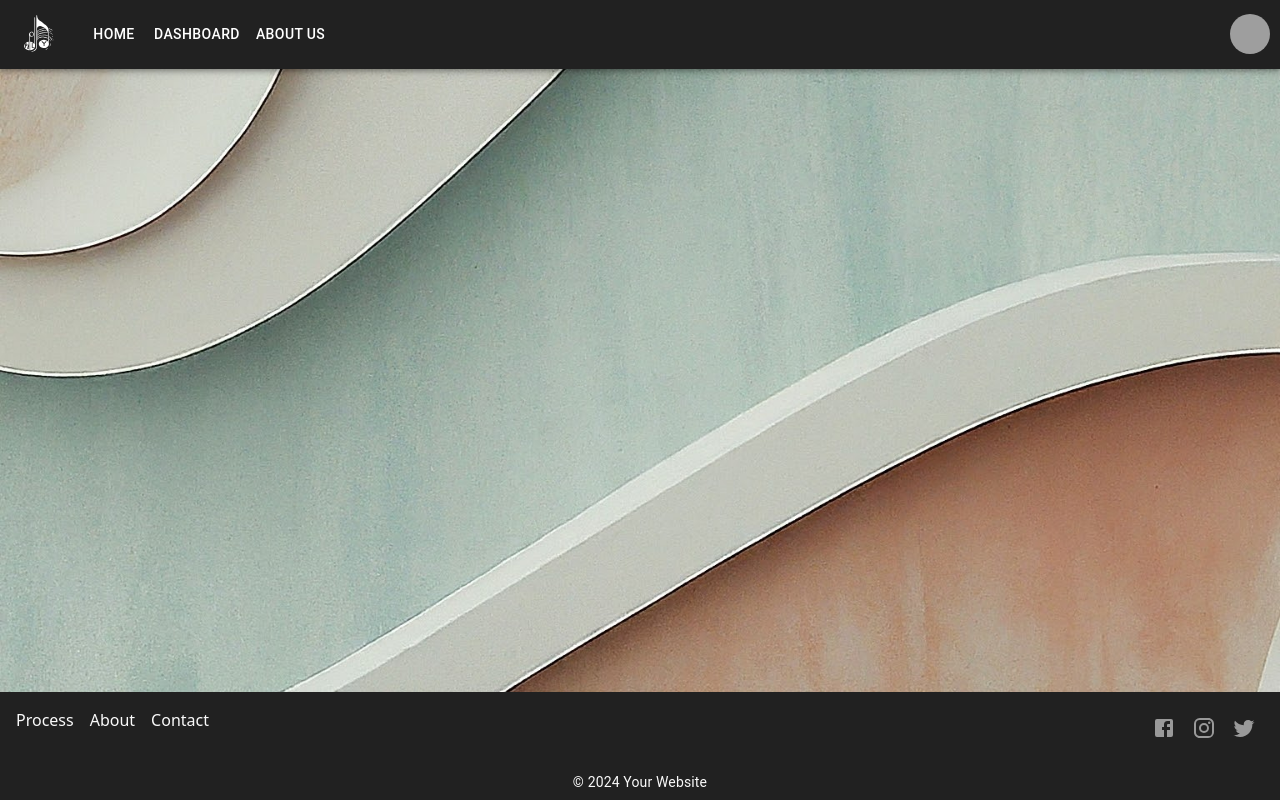
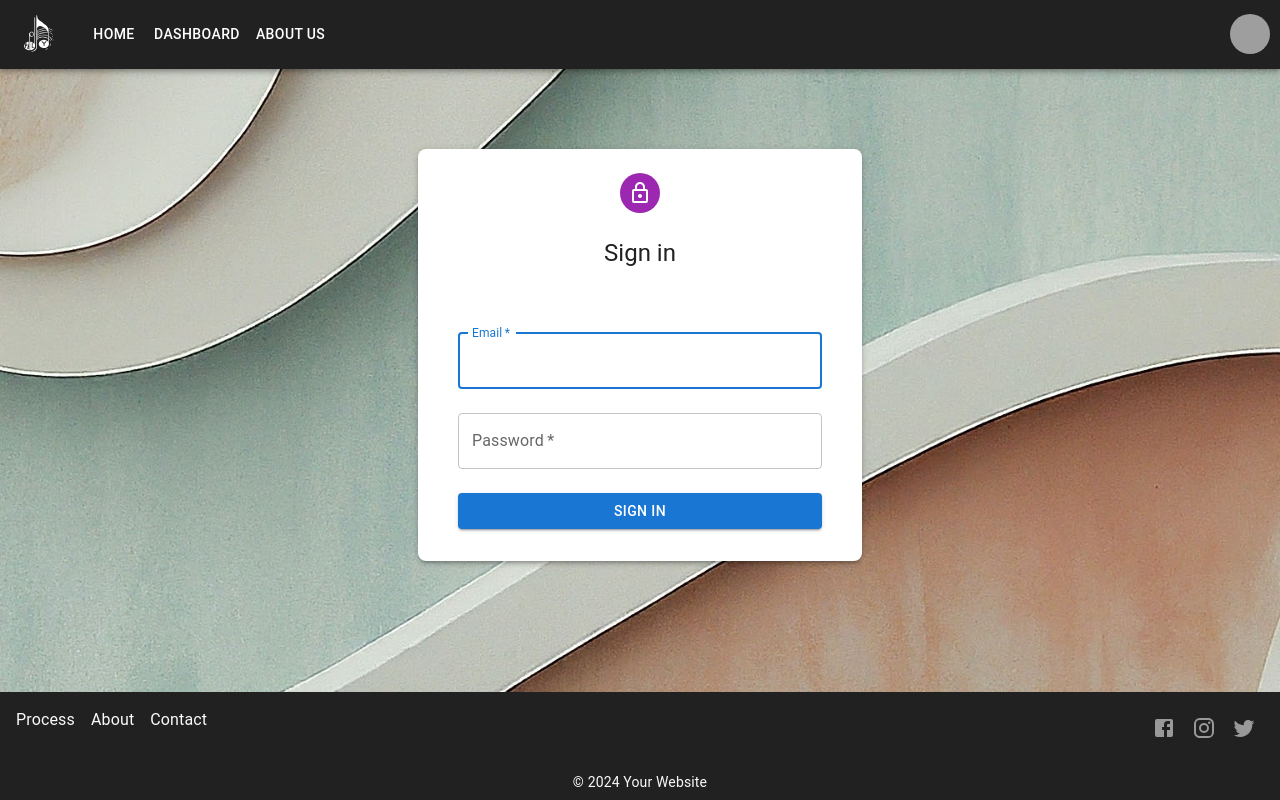
Before and after one commit to Raff29/NTP, a React (Create React App) app in the folder client/: page /login in a window 1280 px wide. Built offline with nearby package versions, Linux system fonts and the light colour scheme; grey boxes are pictures that could not be loaded.

Commit message:
Created signInForm,added logout fe route

```diff
--- a/client/package.json
+++ b/client/package.json
@@ -9,6 +9,7 @@
     "@fontsource/roboto": "^5.0.8",
     "@mui/icons-material": "^5.15.10",
     "@mui/material": "^5.15.10",
+    "@mui/x-data-grid": "^6.19.5",
     "@testing-library/jest-dom": "^5.17.0",
     "@testing-library/react": "^13.4.0",
     "@testing-library/user-event": "^13.5.0",
--- a/client/src/App.tsx
+++ b/client/src/App.tsx
@@ -1,8 +1,10 @@
 import { BrowserRouter as Router, Route, Routes } from "react-router-dom";
-import SignupForm from "./components/SignupForm";
+import SignInForm from "./components/SignInForm";
 import Layout from "./components/Layout";
 import { ThemeProvider } from "@emotion/react";
 import theme from "./theme";
+import SignUpForm from "./components/SignUpForm";
+import Dashboard from "./components/Dashboard";
 
 function App() {
   return (
@@ -13,7 +15,19 @@ function App() {
           <Route
             path="/register"
             element={
-              <SignupForm email={""} password={""} confirm_password={""} />
+              <SignUpForm email={""} password={""} confirm_password={""} />
+            }
+          />
+          <Route
+            path="/login"
+            element={
+              <SignInForm email={""} password={""}  />
+            }
+          />
+          <Route
+            path="/dashboard"
+            element={
+              <Dashboard />
             }
           />
         </Routes>
--- /dev/null
+++ b/client/src/components/Dashboard.tsx
@@ -0,0 +1,46 @@
+import { FC } from "react";
+import { DataGrid } from "@mui/x-data-grid";
+import Typography from "@mui/material/Typography";
+
+const Dashboard: FC = () => {
+  const columns = [
+    { field: "id", headerName: "ID", width: 80 },
+    { field: "name", headerName: "Name", flex: 1 },
+    { field: "status", headerName: "Status", flex: 1 },
+    { field: "category", headerName: "Category", flex: 1 },
+  ];
+
+  const rows = [
+    {
+      id: 1,
+      name: "Placeholder Item 1",
+      status: "Active",
+      category: "General",
+    },
+    {
+      id: 2,
+      name: "Placeholder Item 2",
+      status: "Pending",
+      category: "Finance",
+    },
+    {
+      id: 3,
+      name: "Placeholder Item 3",
+      status: "Completed",
+      category: "Support",
+    },
+  ];
+
+  return (
+    <div className="container pt-16 bg-white">
+      <Typography variant="h6" noWrap>
+        Dashboard
+      </Typography>
+      <div className="h-[400px] w-full">
+        <DataGrid columns={columns} rows={rows} />
+      </div>
+    </div>
+  );
+};
+
+export default Dashboard;
--- a/client/src/components/Header.tsx
+++ b/client/src/components/Header.tsx
@@ -11,6 +11,7 @@ import Button from "@mui/material/Button";
 import Tooltip from "@mui/material/Tooltip";
 import MenuItem from "@mui/material/MenuItem";
 import { grey } from "@mui/material/colors";
+import { useNavigate } from "react-router-dom";
 
 const pages = ["Home", "Dashboard", "About Us"];
 const settings = ["Profile", "Logout"];
@@ -22,6 +23,7 @@ function Header() {
   const [anchorElUser, setAnchorElUser] = React.useState<null | HTMLElement>(
     null
   );
+  const navigate = useNavigate();
 
   const handleOpenNavMenu = (event: React.MouseEvent<HTMLElement>) => {
     setAnchorElNav(event.currentTarget);
@@ -37,6 +39,23 @@ function Header() {
   const handleCloseUserMenu = () => {
     setAnchorElUser(null);
   };
+
+  async function handleSignout() {
+    try {
+      const response = await fetch("/logout", {
+        method: "POST",
+        headers: { "Content-Type": "application/json" },
+        credentials: "include",
+      });
+
+      if (!response.ok) {
+        throw new Error("Logout failed");
+      }
+      navigate("/login");
+    } catch (error) {
+      console.error("Error during logout", error);
+    }
+  }
 
   return (
     <AppBar position="static" style={{ background: grey[900] }}>
@@ -151,7 +170,12 @@ function Header() {
               onClose={handleCloseUserMenu}
             >
               {settings.map((setting) => (
-                <MenuItem key={setting} onClick={handleCloseUserMenu}>
+                <MenuItem
+                  key={setting}
+                  onClick={
+                    setting === "Logout" ? handleSignout : handleCloseUserMenu
+                  }
+                >
                   <Typography textAlign="center">{setting}</Typography>
                 </MenuItem>
               ))}
--- /dev/null
+++ b/client/src/components/SignInForm.tsx
@@ -0,0 +1,157 @@
+import { ChangeEvent, FormEvent, useState } from "react";
+import { useNavigate } from 'react-router-dom';
+import Container from "@mui/material/Container";
+import Alert from "@mui/material/Alert";
+import Avatar from "@mui/material/Avatar";
+import Box from "@mui/material/Box";
+import Button from "@mui/material/Button";
+import CssBaseline from "@mui/material/CssBaseline";
+import TextField from "@mui/material/TextField";
+import Typography from "@mui/material/Typography";
+import LockOutlinedIcon from "@mui/icons-material/LockOutlined";
+import LoaderSpinner from "./LoaderSpinner";
+
+interface SignInFormData {
+  email: string;
+  password: string;
+}
+
+interface ErrorData {
+  message: string;
+}
+
+const SignInForm: React.FC<SignInFormData> = () => {
+  const [formData, setFormData] = useState<SignInFormData>({
+    email: "",
+    password: "",
+  });
+  const navigate = useNavigate();
+  const [isSubmitted, setIsSubmitted] = useState(false);
+  const [errorMessage, setErrorMessage] = useState("");
+  const [emailError, setEmailError] = useState(false);
+  const [isLoading, setIsLoading] = useState(false);
+
+  const validateEmail = (email: string) => {
+    const emailRegex = /^[^\s@]+@[^\s@]+\.[^\s@]+$/;
+    setEmailError(!emailRegex.test(email));
+  };
+
+  const handleChange = (event: ChangeEvent<HTMLInputElement>) => {
+    setFormData({ ...formData, [event.target.name]: event.target.value });
+  };
+
+  const handleSumit = async (event: FormEvent<HTMLFormElement>) => {
+    event.preventDefault();
+    setIsLoading(true);
+
+    try {
+      const response = await fetch("/login", {
+        method: "POST",
+        headers: {
+          "Content-Type": "application/json",
+        },
+        body: JSON.stringify(formData),
+      });
+      if (!response.ok) {
+        const errorData: ErrorData = await response.json();
+        throw new Error(errorData.message || "Login failed");
+      }
+
+      setIsSubmitted(true);
+      navigate("/dashboard");
+    } catch (error) {
+      console.error("Error logging in", error);
+      setErrorMessage(error instanceof Error ? error.message : "Unknown error");
+    } finally {
+      setIsLoading(false);
+    }
+  };
+
+  return (
+    <Container
+      component="main"
+      maxWidth="xs"
+      sx={{
+        backgroundColor: "white",
+        boxShadow: 3,
+        borderRadius: "8px",
+      }}
+    >
+      <CssBaseline />
+      <div className="container mx-auto mt-20 flex flex-col items-center">
+        <Avatar
+          sx={{
+            marginBottom: 3,
+            backgroundColor: "secondary.main",
+            marginTop: 3,
+          }}
+        >
+          <LockOutlinedIcon />
+        </Avatar>
+        <Typography component="h1" variant="h5">
+          Sign in
+        </Typography>
+      </div>
+      <form onSubmit={handleSumit} className="w-full mt-8">
+        <Box
+          sx={{
+            display: "flex",
+            flexDirection: "column",
+            mx: "auto",
+            padding: 2,
+          }}
+        >
+          <TextField
+            autoComplete="femail"
+            autoFocus
+            label="Email"
+            type="email"
+            name="email"
+            value={formData.email}
+            onChange={handleChange}
+            required
+            margin="normal"
+            error={emailError}
+            helperText={emailError ? "Invalid email format" : ""}
+            onBlur={() => validateEmail(formData.email)}
+            fullWidth
+          />
+          <TextField
+            label="Password"
+            type="password"
+            name="password"
+            value={formData.password}
+            onChange={handleChange}
+            required
+            fullWidth
+            margin="normal"
+          />
+          <Button
+            variant="contained"
+            type="submit"
+            sx={{ mt: 2, mb: 2 }}
+            disabled={isLoading}
+            color="primary"
+            fullWidth
+          >
+            Sign In
+          </Button>
+        </Box>
+        {isLoading && <LoaderSpinner loading={isLoading} />}
+        {isSubmitted && !errorMessage ? (
+          <Alert severity="success" sx={{ mt: 2 }}>
+            Sign-in successful!
+          </Alert>
+        ) : (
+          errorMessage && (
+            <Alert severity="error" sx={{ mt: 2 }}>
+              {errorMessage}
+            </Alert>
+          )
+        )}
+      </form>
+    </Container>
+  );
+};
+
+export default SignInForm;
--- a/client/src/components/SignupForm.tsx
+++ b/client/src/components/SignupForm.tsx
@@ -1,4 +1,5 @@
 import React from "react";
+import { useNavigate } from 'react-router-dom';
 import { ChangeEvent, FormEvent, useState } from "react";
 import TextField from "@mui/material/TextField";
 import Button from "@mui/material/Button";
@@ -9,21 +10,25 @@ import Container from "@mui/material/Container";
 import CssBaseline from "@mui/material/CssBaseline";
 import Avatar from "@mui/material/Avatar";
 import LockOutlinedIcon from "@mui/icons-material/LockOutlined";
-import Grid from "@mui/material/Grid";
 import Box from "@mui/material/Box";
-interface SignupFormData {
+interface SignUpFormData {
   email: string;
   password: string;
   confirm_password: string;
 }
 
-const SignupForm: React.FC<SignupFormData> = () => {
-  const [formData, setFormData] = useState<SignupFormData>({
+interface ErrorData {
+  message: string;
+}
+
+const SignUpForm: React.FC<SignUpFormData> = () => {
+  const [formData, setFormData] = useState<SignUpFormData>({
     email: "",
     password: "",
     confirm_password: "",
   });
 
+  const navigate = useNavigate();
   const [isSubmitted, setIsSubmitted] = useState(false);
   const [passwordError, setPasswordError] = useState(false);
   const [errorMessage, setErrorMessage] = useState("");
@@ -39,7 +44,7 @@ const SignupForm: React.FC<SignupFormData> = () => {
     setFormData({ ...formData, [event.target.name]: event.target.value });
   };
 
-  const handleSubmit = (event: FormEvent<HTMLFormElement>) => {
+  const handleSubmit = async (event: FormEvent<HTMLFormElement>) => {
     event.preventDefault();
 
     if (formData.password !== formData.confirm_password) {
@@ -49,29 +54,27 @@ const SignupForm: React.FC<SignupFormData> = () => {
 
     setIsLoading(true);
 
-    fetch("/register", {
+    try {
+      const response = await fetch("/register", {
         method: "POST",
         headers: {
           "Content-Type": "application/json",
         },
         body: JSON.stringify(formData),
-    })
-      .then((response) => {
-        if (response.ok) {
+      });
+      if (!response.ok) {
+        const errorData: ErrorData = await response.json();
+        throw new Error(errorData.message || "Registration failed");
+      }
+
       setIsSubmitted(true);
-        } else {
-          return response.json().then((errorData) => {
-            throw new Error(errorData.message);
-          });
+      navigate("/dashboard");
+    } catch (error) {
+      console.error("Error submitting form", error);
+      setErrorMessage(error instanceof Error ? error.message : "Unknown error");
+    } finally {
+      setIsLoading(false);
     }
-      })
-      .catch((error) => {
-        console.error("Error submitting form", error);
-        setErrorMessage(error.message);
-      })
-      .finally(() => {
-        setIsLoading(false);
-      });
   };
 
   return (
@@ -173,4 +176,4 @@ const SignupForm: React.FC<SignupFormData> = () => {
   );
 };
 
-export default SignupForm;
+export default SignUpForm;
```
Also changed, not shown: 1 other file (tests, documents, lock files or other folders). Lines whose indentation alone changed are shown as unchanged.
